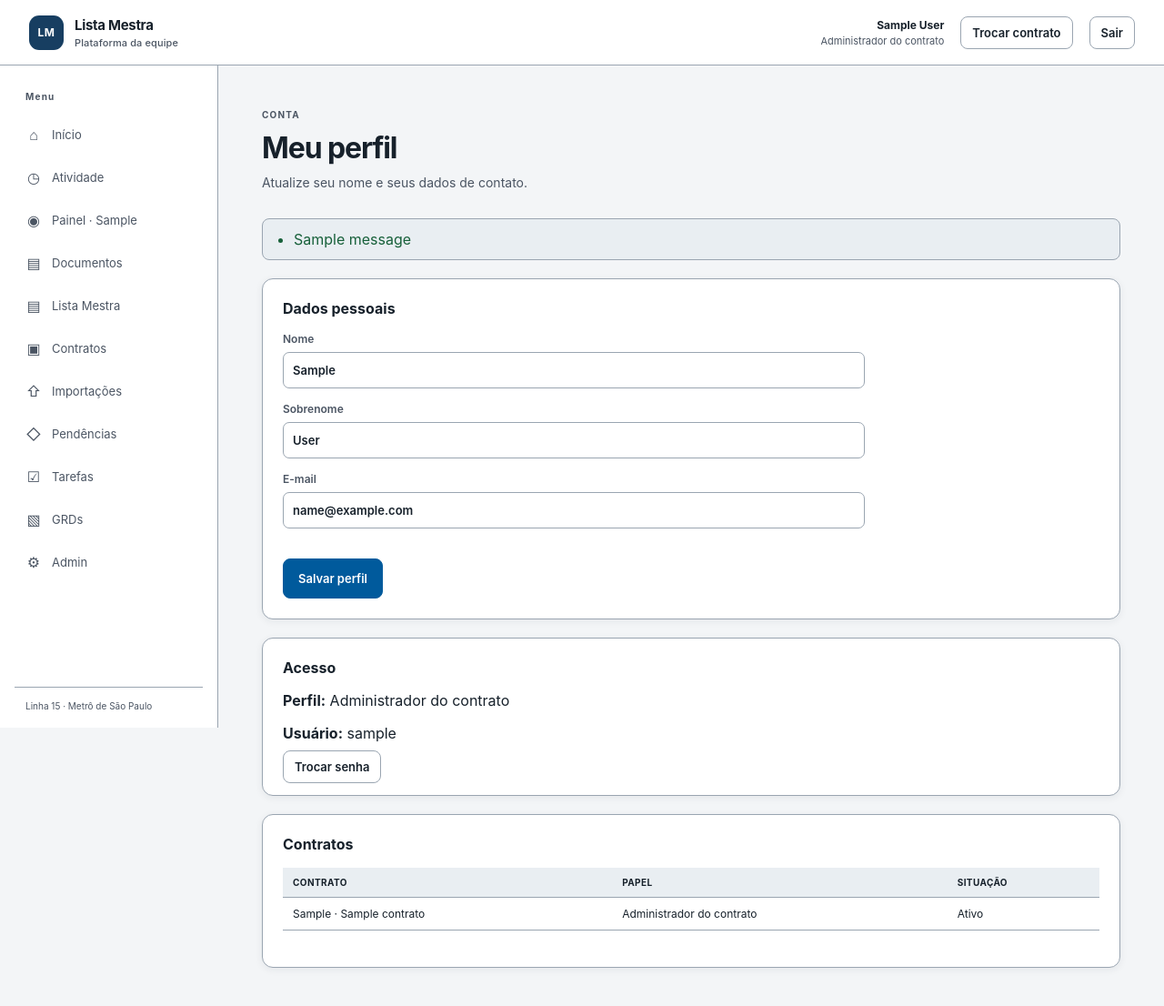
After one commit to andfelipemartins/listamestra, a Django app: page /contas/meu-perfil/ in a window 1280 px wide. The commit adds this page. Shown: the whole page at 91% size. Run offline with Django 5.2, Linux system fonts and the light colour scheme; a user stored in the database is signed in; tables that the repository leaves empty hold one stand-in row (values such as "Sample post"); one stand-in notice (Sample message) is shown; parts of the project's set-up code (start-up, migrations or seed data) failed here and were passed over.

Commit message:
feat: 'Meu perfil' para cada pessoa preencher nome, sobrenome e e-mail e trocar a senha; o nome no topo vira link e uma faixa avisa quando falta o nome, que sai nas GRDs e na Atividade (block-095)
Co-Authored-By: Claude Opus 5.5 <noreply@anthropic.com>

```diff
--- a/plataforma/config/urls.py
+++ b/plataforma/config/urls.py
@@ -30,6 +30,7 @@ urlpatterns = [
         login_required(auth_views.LogoutView.as_view()),
         name="logout",
     ),
+    path("contas/", include("contas.urls")),
     path("importacoes/id/", ImportarIDView.as_view(), name="importar_id"),
     path("importacoes/", ImportacoesView.as_view(), name="importacoes_home"),
     path("importacoes/situacao-pw/", ImportarSituacaoPWView.as_view(), name="importar_situacao_pw"),
--- /dev/null
+++ b/plataforma/contas/forms.py
@@ -0,0 +1,13 @@
+from django import forms
+
+from .models import Usuario
+
+
+class MeuPerfilForm(forms.ModelForm):
+    first_name = forms.CharField(label="Nome", max_length=150, required=True)
+    last_name = forms.CharField(label="Sobrenome", max_length=150, required=True)
+    email = forms.EmailField(label="E-mail", required=False)
+
+    class Meta:
+        model = Usuario
+        fields = ("first_name", "last_name", "email")
--- /dev/null
+++ b/plataforma/contas/urls.py
@@ -0,0 +1,10 @@
+from django.urls import path
+
+from .views import MeuPerfilView, SenhaAlteradaView, TrocarSenhaView
+
+
+urlpatterns = [
+    path("meu-perfil/", MeuPerfilView.as_view(), name="meu_perfil"),
+    path("senha/", TrocarSenhaView.as_view(), name="senha_alterar"),
+    path("senha/alterada/", SenhaAlteradaView.as_view(), name="senha_alterada"),
+]
--- a/plataforma/contas/views.py
+++ b/plataforma/contas/views.py
@@ -1,7 +1,11 @@
+from django.contrib import messages
+from django.contrib.auth import views as auth_views
 from django.contrib.auth.mixins import LoginRequiredMixin
-from django.views.generic import TemplateView
+from django.urls import reverse_lazy
+from django.views.generic import TemplateView, UpdateView
 
 from acoes.services import carregar_resumo_inicio
+from .forms import MeuPerfilForm
 
 
 class InicioView(LoginRequiredMixin, TemplateView):
@@ -11,3 +15,32 @@ class InicioView(LoginRequiredMixin, TemplateView):
         contexto = super().get_context_data(**kwargs)
         contexto.update(carregar_resumo_inicio(self.request.user, self.request.GET.get("contrato")))
         return contexto
+
+
+class MeuPerfilView(LoginRequiredMixin, UpdateView):
+    form_class = MeuPerfilForm
+    template_name = "contas/meu_perfil.html"
+    success_url = reverse_lazy("meu_perfil")
+
+    def get_object(self, queryset=None):
+        return self.request.user
+
+    def get_context_data(self, **kwargs):
+        contexto = super().get_context_data(**kwargs)
+        contexto["participacoes"] = self.request.user.participacoes_contratuais.select_related(
+            "contrato"
+        ).all()
+        return contexto
+
+    def form_valid(self, form):
+        messages.success(self.request, "Seu perfil foi atualizado.")
+        return super().form_valid(form)
+
+
+class TrocarSenhaView(LoginRequiredMixin, auth_views.PasswordChangeView):
+    template_name = "contas/trocar_senha.html"
+    success_url = reverse_lazy("senha_alterada")
+
+
+class SenhaAlteradaView(LoginRequiredMixin, auth_views.PasswordChangeDoneView):
+    template_name = "contas/senha_alterada.html"
--- a/plataforma/templates/base.html
+++ b/plataforma/templates/base.html
@@ -10,8 +10,11 @@
     .account-contrato { display:flex; min-width:0; flex-direction:column; align-items:flex-end; max-width:220px; font-size:12px; }
     .account-contrato strong,.account-contrato span { max-width:100%; overflow:hidden; text-overflow:ellipsis; white-space:nowrap; }
     .account-contrato span { color:var(--text-secondary); font-size:11px; }
+    .account-name { color:var(--text-primary); }
+    .profile-notice { padding:9px 32px; border-bottom:1px solid var(--info-text); background:var(--info-surface); color:var(--text-primary); font-size:12px; line-height:1.5; }
+    .profile-notice a { font-weight:650; }
     @media(max-width:700px) { .account-contrato { max-width:100px; } .account-contrato span { display:none; } }
-    @media(max-width:480px) { .account-contrato { max-width:64px; } }
+    @media(max-width:480px) { .account-contrato { max-width:64px; } .profile-notice { padding:8px 16px; } }
   </style>
   {% block extra_head %}{% endblock %}
   <script src="https://unpkg.com/htmx.org@2.0.3" defer></script>
@@ -22,13 +25,18 @@
     {% if user.is_authenticated %}
     {% contrato_ativo request as contrato_atual %}
     <div class="account">
-      <div class="account-copy"><strong>{{ user.get_full_name|default:user.username }}</strong><span>{{ user.get_perfil_display }}</span></div>
+      <div class="account-copy"><strong><a class="account-name" href="{% url 'meu_perfil' %}">{{ user.get_full_name|default:user.username }}</a></strong><span>{{ user.get_perfil_display }}</span></div>
       {% if contrato_atual %}<div class="account-contrato" title="{{ contrato_atual.codigo_interno }} · {{ contrato_atual.nome }}"><strong>{{ contrato_atual.codigo_interno }}</strong><span>{{ contrato_atual.nome }}</span></div>{% endif %}
       <a class="button button-quiet" href="{% url 'contratos_escolher' %}">Trocar contrato</a>
       <form method="post" action="{% url 'logout' %}">{% csrf_token %}<button class="button button-quiet" type="submit">Sair</button></form>
     </div>
     {% endif %}
   </header>
+  {% if user.is_authenticated %}
+    {% if not user.first_name or not user.last_name %}
+    <div class="profile-notice">Complete seu nome em <a href="{% url 'meu_perfil' %}">Meu perfil</a>: ele aparece nas GRDs e na Atividade.</div>
+    {% endif %}
+  {% endif %}
   <div class="app-shell">
     <aside class="sidebar sidebar--fixed" aria-label="Navegação principal">
       <span class="nav-label">Menu</span>
--- /dev/null
+++ b/plataforma/templates/contas/meu_perfil.html
@@ -0,0 +1,36 @@
+{% extends "base.html" %}
+{% block title %}Meu perfil{% endblock %}
+{% block content %}
+<div class="page-heading">
+  <div><span class="eyebrow">CONTA</span><h1>Meu perfil</h1><p>Atualize seu nome e seus dados de contato.</p></div>
+</div>
+{% if messages %}<ul class="messages">{% for message in messages %}<li class="{{ message.tags }}">{{ message }}</li>{% endfor %}</ul>{% endif %}
+<section class="panel">
+  <h2>Dados pessoais</h2>
+  <form method="post" novalidate>
+    {% csrf_token %}
+    {{ form.non_field_errors }}
+    <p><label for="{{ form.first_name.id_for_label }}">{{ form.first_name.label }}</label>{{ form.first_name }}{{ form.first_name.errors }}</p>
+    <p><label for="{{ form.last_name.id_for_label }}">{{ form.last_name.label }}</label>{{ form.last_name }}{{ form.last_name.errors }}</p>
+    <p><label for="{{ form.email.id_for_label }}">{{ form.email.label }}</label>{{ form.email }}{{ form.email.errors }}</p>
+    <button class="button button-primary" type="submit">Salvar perfil</button>
+  </form>
+</section>
+<section class="panel">
+  <h2>Acesso</h2>
+  <p><strong>Perfil:</strong> {{ user.get_perfil_display }}</p>
+  <p><strong>Usuário:</strong> {{ user.username }}</p>
+  <a class="button button-quiet" href="{% url 'senha_alterar' %}">Trocar senha</a>
+</section>
+<section class="panel">
+  <h2>Contratos</h2>
+  {% if participacoes %}
+    <div class="table-wrap"><table>
+      <thead><tr><th>Contrato</th><th>Papel</th><th>Situação</th></tr></thead>
+      <tbody>{% for participacao in participacoes %}
+        <tr><td>{{ participacao.contrato.codigo_interno }} · {{ participacao.contrato.nome }}</td><td>{{ participacao.get_papel_display }}</td><td>{% if participacao.ativo %}Ativo{% else %}Inativo{% endif %}</td></tr>
+      {% endfor %}</tbody>
+    </table></div>
+  {% else %}<p>Você ainda não está associado a nenhum contrato.</p>{% endif %}
+</section>
+{% endblock %}
--- /dev/null
+++ b/plataforma/templates/contas/senha_alterada.html
@@ -0,0 +1,6 @@
+{% extends "base.html" %}
+{% block title %}Senha alterada{% endblock %}
+{% block content %}
+<div class="page-heading"><div><span class="eyebrow">CONTA</span><h1>Senha alterada</h1><p>Sua senha foi atualizada.</p></div></div>
+<a class="button button-quiet" href="{% url 'meu_perfil' %}">Voltar ao meu perfil</a>
+{% endblock %}
```
Also changed, not shown: plataforma/templates/contas/trocar_senha.html (added, +13 -0 lines), plataforma/tests/test_block095_meu_perfil.py (added, +101 -0 lines).
